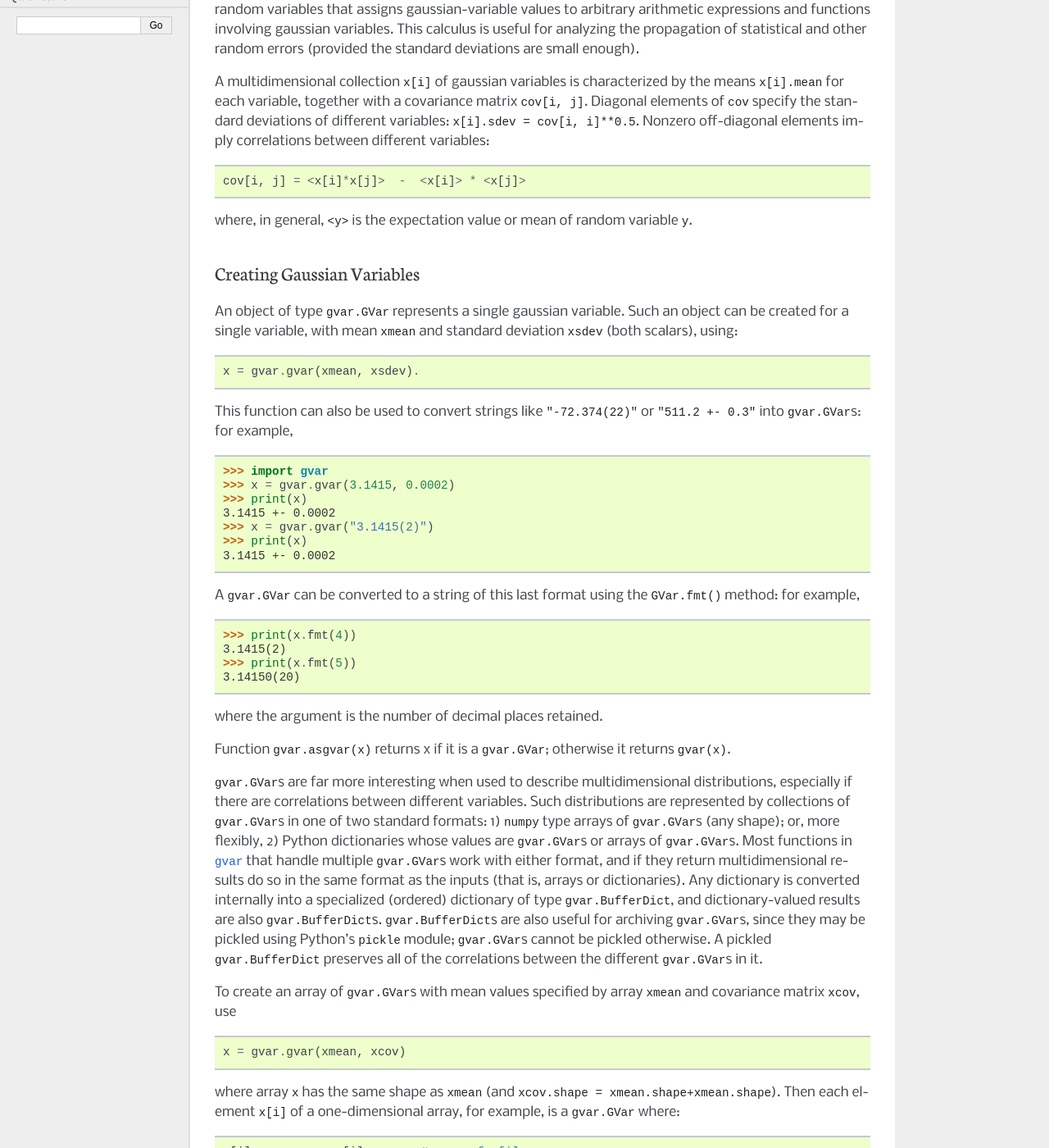
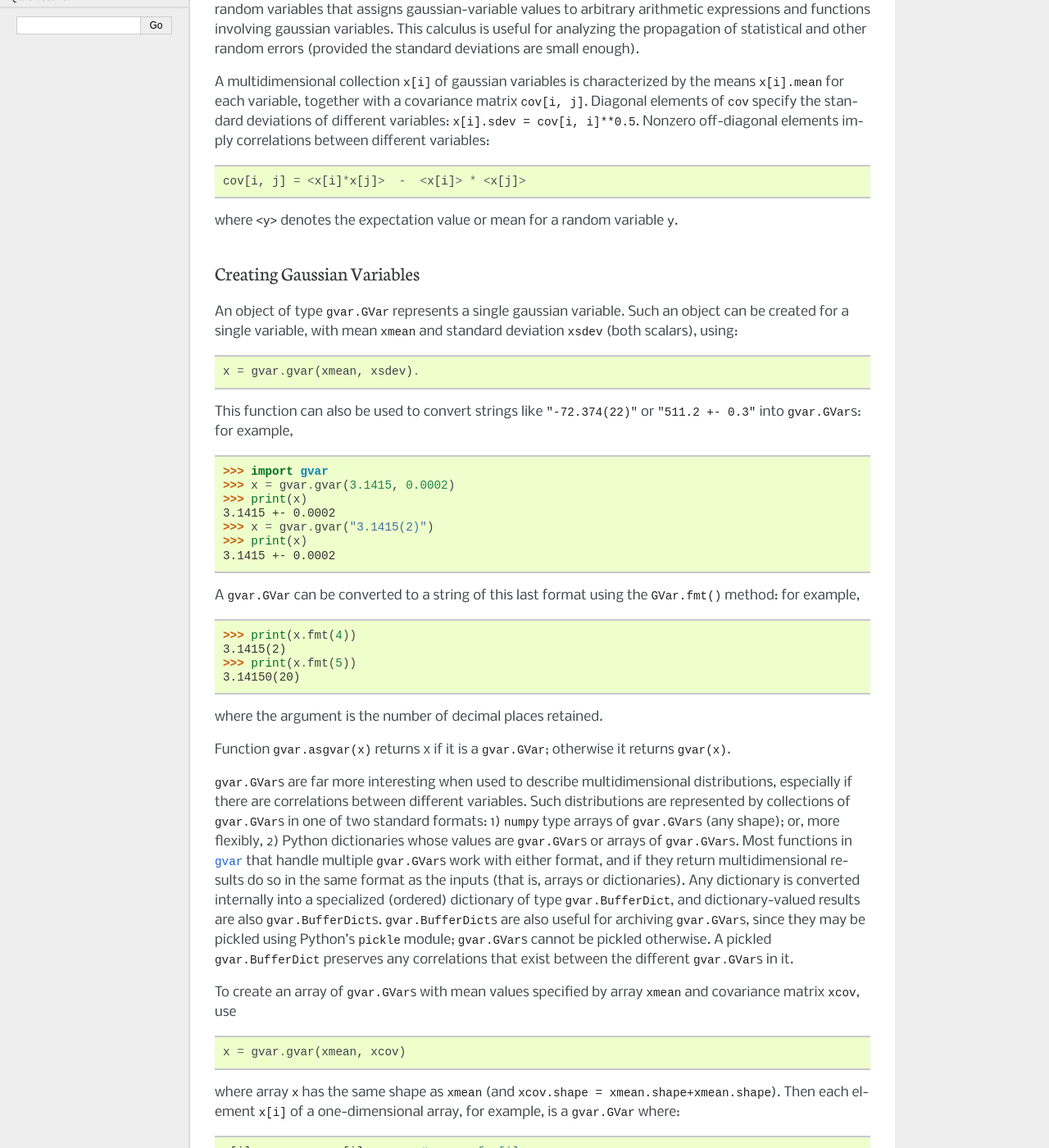
Before and after one commit to gplepage/lsqfit, a Sphinx documentation site: the page built from doc/source/gvar.rst, in a window 1280 px wide and 1400 px high, scrolled down 630 px. Shown: the whole window at 82% size. Built offline with Sphinx 7.4.7, drawn with Linux system fonts in a browser that asks for light colours; formulas are drawn with MathJax 3; the version number is read from the project's files by our own code.

Commit message:
tiny documentation changes

```diff
--- a/doc/source/gvar.rst
+++ b/doc/source/gvar.rst
@@ -52,7 +52,7 @@ variables::
 
     cov[i, j] = <x[i]*x[j]>  -  <x[i]> * <x[j]>
 
-where, in general, ``<y>`` is the expectation value or mean of random variable
+where ``<y>`` denotes the expectation value or mean for a random variable
 ``y``.
 
 
@@ -100,8 +100,8 @@ dictionary is converted internally into a specialized (ordered) dictionary of
 type |BufferDict|, and dictionary-valued results are also |BufferDict|\s.
 |BufferDict|\s are also useful for archiving |GVar|\s, since they may be
 pickled using Python's :mod:`pickle` module; |GVar|\s cannot be pickled
-otherwise. A pickled |BufferDict| preserves all of the correlations between
-the different |GVar|\s in it.
+otherwise. A pickled |BufferDict| preserves any correlations that exist
+between the different |GVar|\s in it.
 
 To create an array of |GVar|\s with mean values specified by array
 ``xmean`` and covariance matrix ``xcov``, use ::
@@ -164,7 +164,7 @@ This is easily computed (for the example above)::
     0.125
     >>> print(f.partialsdev(y))        # uncertainty in f due to y
     2.0
-    >>> print(f.partialsdev(x, y))      # uncertainty in f due to x and y
+    >>> print(f.partialsdev(x, y))     # uncertainty in f due to x and y
     2.00390244274
     >>> print(f.sdev)                  # should be the same
     2.00390244274
```
Also changed, not shown: 2 other files.
